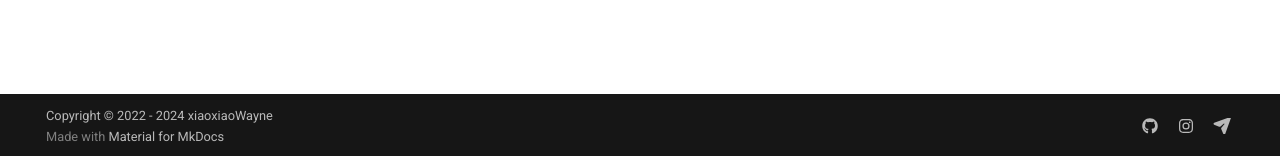
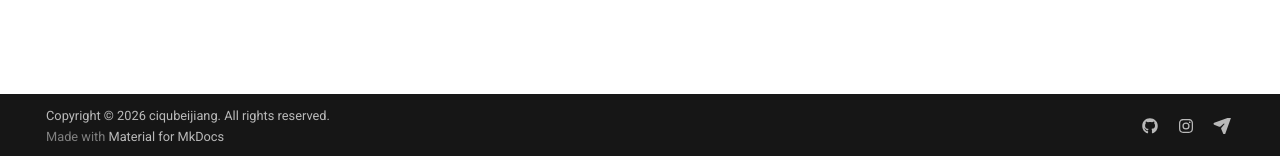
Before and after one commit to CiQuBeiJiang/CiQuBeiJiang.github.io, an MkDocs documentation site: the page built from docs/index.md, in a window 1280 px wide. Shown: the part 741-897 px from the top of the page. Built offline with MkDocs 1.6.1 and Material for MkDocs 9.7.7, drawn with Linux system fonts in a browser that asks for light colours.

Commit message:
update mkdocs

```diff
--- a/mkdocs.yml
+++ b/mkdocs.yml
@@ -2,6 +2,8 @@ site_name: 此去北疆
 site_description: 我的技术笔记
 theme:
   name: material
+  icon:
+    logo: material/snowflake-outline
   palette:
     - media: "(prefers-color-scheme: light)"
       scheme: default
@@ -40,5 +42,5 @@ extra:
     - icon: fontawesome/brands/instagram
       link: https://www.instagram.com/XXXXXX
     - icon: fontawesome/solid/paper-plane
-      link: mailto:XXXX@163.com
-copyright: Copyright &copy; 2022 - 2024 xiaoxiaoWayne
+      link: 1724961030@qq.com
+copyright: Copyright &copy; 2026 ciqubeijiang. All rights reserved.
```
